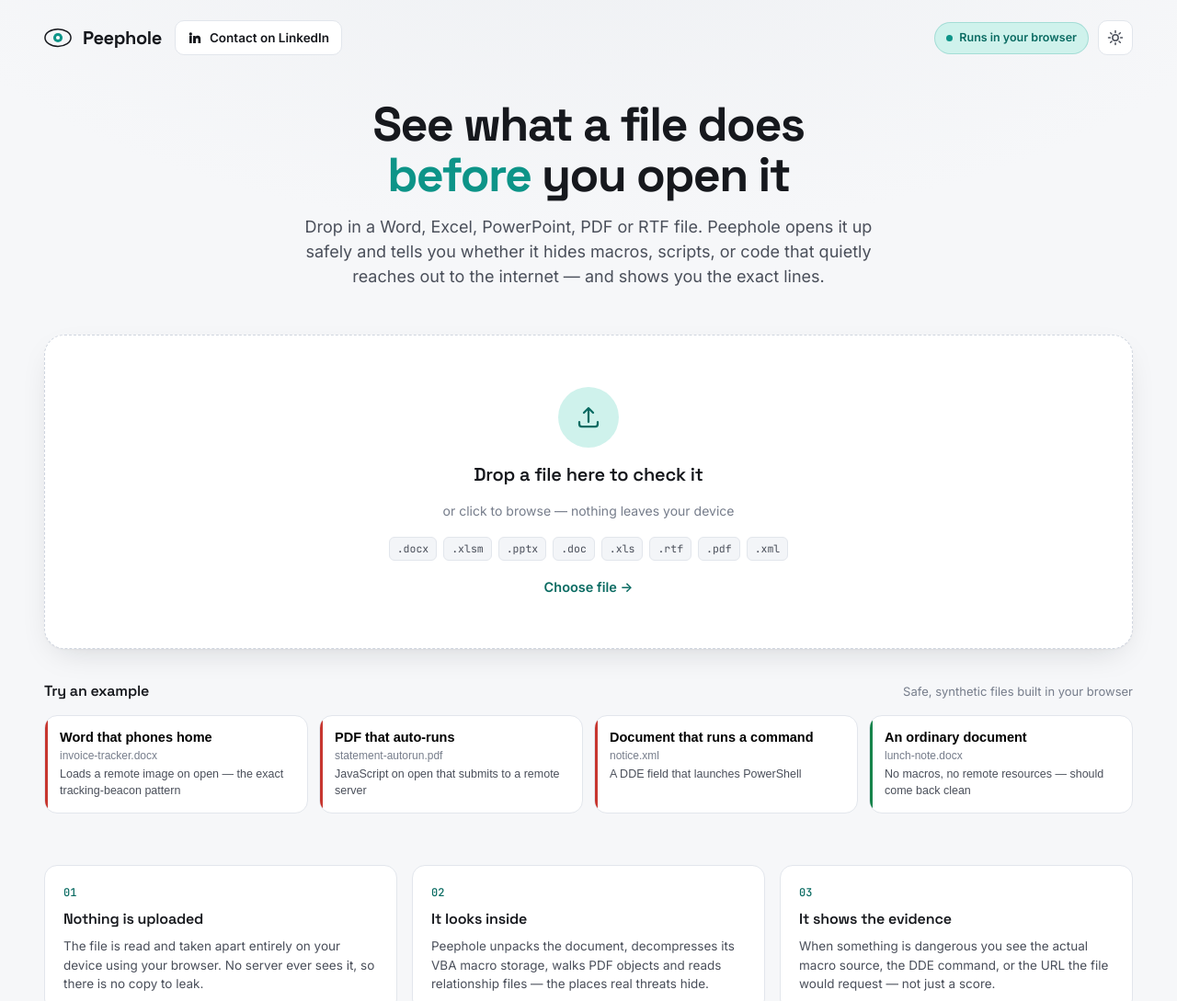
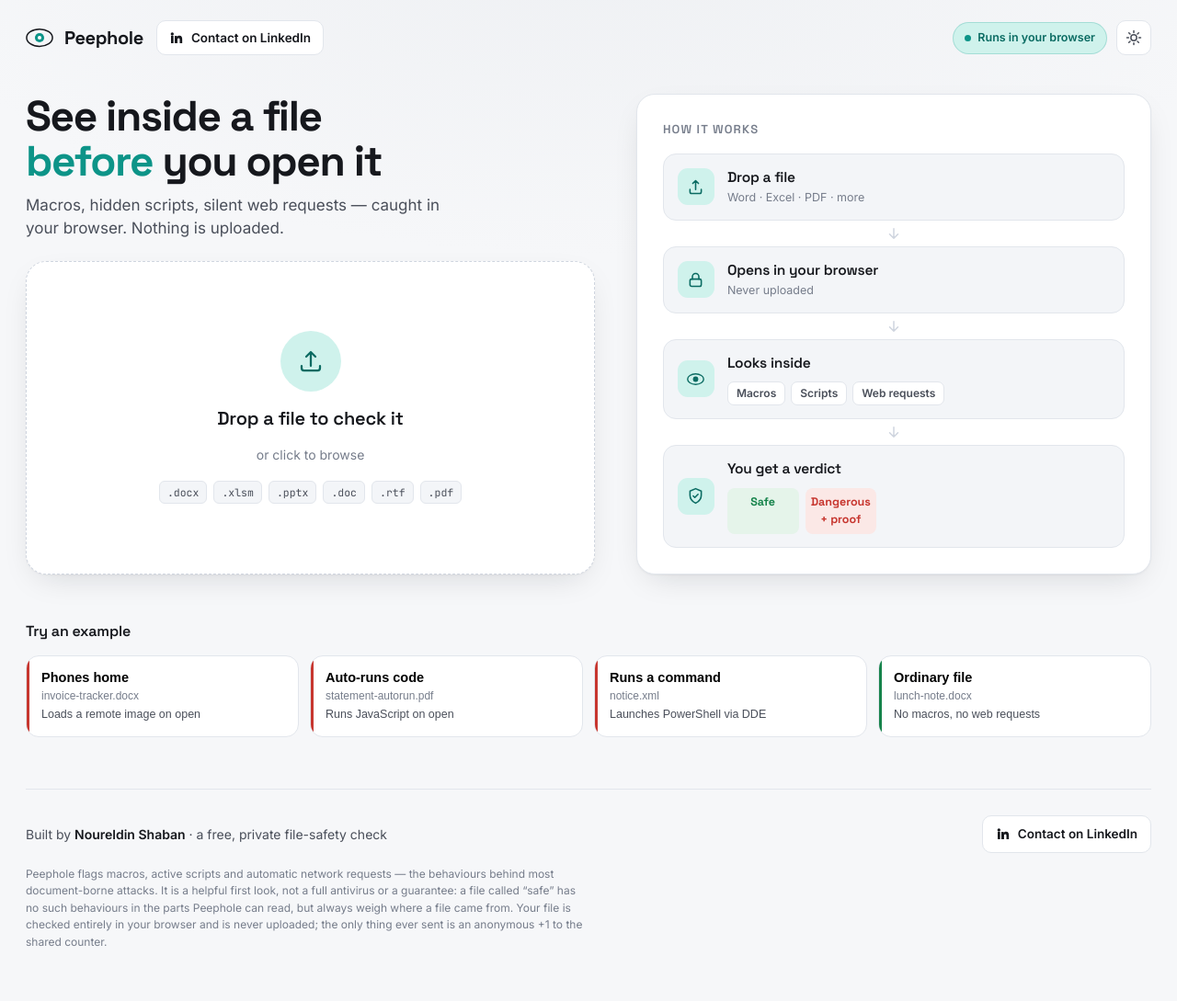
Before and after one commit to 0xNoureldin/peephole, a website with bundled scripts: page index.html in a window 1280 px wide. Shown: the top 1089 px of the page at 92% size. Built offline with nearby package versions, Linux system fonts and the light colour scheme; files whose address does not match are found by name.

Commit message:
Two-column stage: upload left, how-it-works flowchart right
- Full-width two-column layout (1400px): drop zone on the left, a clean
  vertical flowchart explaining the logic on the right.
- Replaced the three "how it works" cards with the flowchart.
- Tightened copy throughout (hero, examples, dropzone) to fewer words.
- Fix: removed a reference to a non-existent #year element that would have
  thrown and halted startup in a real browser (the Node DOM shim had masked
  it by auto-creating missing elements; shim tightened to catch this class).

Co-Authored-By: Claude Opus 4.8 <noreply@anthropic.com>

```diff
--- a/assets/js/app.js
+++ b/assets/js/app.js
@@ -318,7 +318,6 @@ function boot() {
   initDropzone();
   initSamples();
   loadCount();
-  $('#year').textContent = new Date().getFullYear();
 }
 
 if (document.readyState === 'loading') document.addEventListener('DOMContentLoaded', boot);
--- a/assets/js/samples.js
+++ b/assets/js/samples.js
@@ -28,10 +28,10 @@ function ddeXml() {
 }
 
 export const SAMPLES = [
-  { id: 'beacon', name: 'invoice-tracker.docx', label: 'Word that phones home', note: 'Loads a remote image on open \u2014 the exact tracking-beacon pattern', danger: true, make: beaconDocx },
-  { id: 'pdf', name: 'statement-autorun.pdf', label: 'PDF that auto-runs', note: 'JavaScript on open that submits to a remote server', danger: true, make: autoPdf },
-  { id: 'dde', name: 'notice.xml', label: 'Document that runs a command', note: 'A DDE field that launches PowerShell', danger: true, make: ddeXml },
-  { id: 'clean', name: 'lunch-note.docx', label: 'An ordinary document', note: 'No macros, no remote resources \u2014 should come back clean', danger: false, make: cleanDocx },
+  { id: 'beacon', name: 'invoice-tracker.docx', label: 'Phones home', note: 'Loads a remote image on open', danger: true, make: beaconDocx },
+  { id: 'pdf', name: 'statement-autorun.pdf', label: 'Auto-runs code', note: 'Runs JavaScript on open', danger: true, make: autoPdf },
+  { id: 'dde', name: 'notice.xml', label: 'Runs a command', note: 'Launches PowerShell via DDE', danger: true, make: ddeXml },
+  { id: 'clean', name: 'lunch-note.docx', label: 'Ordinary file', note: 'No macros, no web requests', danger: false, make: cleanDocx },
 ];
 
 export async function makeSample(id) {
--- a/index.html
+++ b/index.html
@@ -26,7 +26,7 @@
     --font-d: "Space Grotesk", system-ui, sans-serif;
     --font-b: "Inter", system-ui, -apple-system, sans-serif;
     --font-m: "JetBrains Mono", ui-monospace, "SF Mono", Menlo, monospace;
-    --maxw: 1240px;
+    --maxw: 1400px;
     color-scheme: light;
   }
   @media (prefers-color-scheme: dark) {
@@ -98,18 +98,39 @@
   @media (prefers-color-scheme: dark) { :root:not([data-theme="light"]) .icon-btn .moon { display: block; } :root:not([data-theme="light"]) .icon-btn .sun { display: none; } }
   :root[data-theme="dark"] .icon-btn .moon { display: block; } :root[data-theme="dark"] .icon-btn .sun { display: none; }
 
-  /* Hero */
-  .hero { padding-block: 40px 20px; text-align: center; }
-  .hero h1 { font-family: var(--font-d); font-weight: 700; font-size: clamp(32px, 6vw, 52px); line-height: 1.05; letter-spacing: -.03em; margin: 0 auto; max-width: 16ch; text-wrap: balance; }
-  .hero h1 .mark { color: var(--accent); }
-  .hero p { margin: 16px auto 0; max-width: 56ch; color: var(--fg-soft); font-size: clamp(15px, 2.4vw, 18px); text-wrap: pretty; }
+  /* Stage: upload on the left, how-it-works flow on the right */
+  .stage { display: grid; grid-template-columns: 1.05fr 0.95fr; gap: clamp(20px, 3.5vw, 46px); align-items: stretch; padding-block: 34px 10px; }
+  .stage-left { display: flex; flex-direction: column; }
+  .intro h1 { font-family: var(--font-d); font-weight: 700; font-size: clamp(30px, 4.4vw, 46px); line-height: 1.05; letter-spacing: -.03em; margin: 0; max-width: 15ch; text-wrap: balance; }
+  .intro h1 .mark { color: var(--accent); }
+  .intro p { margin: 12px 0 0; max-width: 44ch; color: var(--fg-soft); font-size: clamp(15px, 2vw, 17px); }
+  @media (max-width: 880px) { .stage { grid-template-columns: 1fr; } }
+
+  /* Flow chart */
+  .panel { height: 100%; background: var(--surface); border: 1px solid var(--line); border-radius: calc(var(--radius) + 4px); padding: clamp(20px, 2.6vw, 28px); box-shadow: var(--shadow); display: flex; flex-direction: column; }
+  .flow-head { font-family: var(--font-d); font-weight: 600; font-size: 13px; text-transform: uppercase; letter-spacing: .09em; color: var(--fg-faint); margin: 0 0 16px; }
+  .flow { list-style: none; margin: 0; padding: 0; display: flex; flex-direction: column; flex: 1; justify-content: center; }
+  .node { display: flex; align-items: center; gap: 14px; padding: 14px 15px; border: 1px solid var(--line); border-radius: 14px; background: var(--surface-2); }
+  .node-ic { width: 40px; height: 40px; border-radius: 11px; background: var(--accent-soft); color: var(--accent-ink); display: grid; place-items: center; flex: none; }
+  .node-ic svg { width: 21px; height: 21px; }
+  .node-body { min-width: 0; }
+  .node-t { font-family: var(--font-d); font-weight: 600; font-size: 15.5px; letter-spacing: -.01em; }
+  .node-s { font-size: 12.5px; color: var(--fg-faint); margin-top: 1px; }
+  .chips { display: flex; flex-wrap: wrap; gap: 6px; margin-top: 8px; }
+  .chip { font-size: 12px; font-weight: 600; padding: 3px 9px; border-radius: 7px; background: var(--surface); border: 1px solid var(--line); color: var(--fg-soft); }
+  .verdicts { display: flex; gap: 7px; margin-top: 9px; }
+  .v { flex: 1; text-align: center; font-weight: 700; font-size: 12.5px; padding: 6px 4px; border-radius: 8px; font-family: var(--font-d); }
+  .v-safe { background: var(--safe-bg); color: var(--safe); }
+  .v-bad { background: var(--danger-bg); color: var(--danger); }
+  .arrow { display: flex; justify-content: center; padding: 5px 0; color: var(--line-strong); }
+  .arrow svg { width: 18px; height: 18px; }
 
   /* Drop zone */
   .drop {
-    margin-top: 30px; border: 1.5px dashed var(--line-strong); border-radius: calc(var(--radius) + 6px);
+    margin-top: 22px; flex: 1; min-height: 240px; border: 1.5px dashed var(--line-strong); border-radius: calc(var(--radius) + 6px);
     background: var(--surface); box-shadow: var(--shadow);
-    padding: clamp(28px, 6vw, 56px) 24px; text-align: center; cursor: pointer; transition: .18s ease;
-    display: flex; flex-direction: column; align-items: center; gap: 14px;
+    padding: clamp(28px, 4vw, 48px) 24px; text-align: center; cursor: pointer; transition: .18s ease;
+    display: flex; flex-direction: column; align-items: center; justify-content: center; gap: 14px;
   }
   .drop:hover { border-color: var(--accent); transform: translateY(-2px); box-shadow: var(--shadow-lift); }
   .drop:focus-visible { outline: 3px solid color-mix(in srgb, var(--accent) 45%, transparent); outline-offset: 3px; }
@@ -122,11 +143,14 @@
   .drop .ext { font-family: var(--font-m); font-size: 11.5px; padding: 3px 8px; border-radius: 6px; background: var(--surface-2); color: var(--fg-soft); border: 1px solid var(--line); }
   .cta { margin-top: 4px; font-weight: 600; color: var(--accent-ink); font-size: 14.5px; }
 
+  /* Scan output */
+  .scan-area:empty { display: none; }
+
   /* Samples */
-  .samples-head { display: flex; align-items: baseline; justify-content: space-between; gap: 12px; margin: 34px 0 14px; }
+  .samples-head { display: flex; align-items: baseline; gap: 12px; margin: 40px 0 14px; }
   .samples-head h3 { font-family: var(--font-d); font-weight: 600; font-size: 16px; margin: 0; letter-spacing: -.01em; }
   .samples-head span { color: var(--fg-faint); font-size: 13px; }
-  .samples { display: grid; grid-template-columns: repeat(auto-fit, minmax(210px, 1fr)); gap: 12px; }
+  .samples { display: grid; grid-template-columns: repeat(auto-fit, minmax(230px, 1fr)); gap: 12px; }
   .sample { text-align: left; background: var(--surface); border: 1px solid var(--line); border-radius: 14px; padding: 15px 16px; cursor: pointer; display: flex; flex-direction: column; gap: 5px; transition: .15s; position: relative; overflow: hidden; }
   .sample::before { content:""; position: absolute; left: 0; top: 0; bottom: 0; width: 3px; background: var(--line-strong); transition: .15s; }
   .sample-danger::before { background: var(--danger); }
@@ -206,13 +230,6 @@
   .btn-ghost { margin-top: 22px; width: 100%; padding: 13px; border-radius: 11px; border: 1px solid var(--line-strong); background: var(--surface); color: var(--fg); font-family: var(--font-d); font-weight: 600; font-size: 15px; cursor: pointer; transition: .15s; }
   .btn-ghost:hover { border-color: var(--accent); color: var(--accent-ink); }
 
-  /* How it works */
-  .how { margin-top: 56px; display: grid; grid-template-columns: repeat(auto-fit, minmax(230px, 1fr)); gap: 16px; }
-  .how-card { padding: 20px; border-radius: 14px; border: 1px solid var(--line); background: var(--surface); }
-  .how-card .n { font-family: var(--font-m); font-size: 12px; color: var(--accent-ink); font-weight: 500; }
-  .how-card h4 { font-family: var(--font-d); font-weight: 600; font-size: 16px; margin: 8px 0 7px; letter-spacing: -.01em; }
-  .how-card p { margin: 0; color: var(--fg-soft); font-size: 13.5px; line-height: 1.5; }
-
   /* Footer */
   footer { margin-top: 56px; padding-block: 28px 40px; border-top: 1px solid var(--line); }
   .foot { display: flex; flex-wrap: wrap; align-items: center; justify-content: space-between; gap: 18px; }
@@ -259,40 +276,63 @@
   </header>
 
   <main>
-    <section class="hero">
-      <h1>See what a file does <span class="mark">before</span> you open it</h1>
-      <p>Drop in a Word, Excel, PowerPoint, PDF or RTF file. Peephole opens it up safely and tells you whether it hides macros, scripts, or code that quietly reaches out to the internet — and shows you the exact lines.</p>
+    <section class="stage">
+      <div class="stage-left">
+        <div class="intro">
+          <h1>See inside a file <span class="mark">before</span> you open it</h1>
+          <p>Macros, hidden scripts, silent web requests — caught in your browser. Nothing is uploaded.</p>
+        </div>
+        <div id="drop" class="drop" tabindex="0" role="button" aria-label="Choose a file or drop one here to check it">
+          <div class="ring"><svg viewBox="0 0 24 24" fill="none" stroke="currentColor" stroke-width="1.8" stroke-linecap="round" stroke-linejoin="round"><path d="M12 16V4M12 4l-4 4M12 4l4 4"/><path d="M4 16v2a2 2 0 0 0 2 2h12a2 2 0 0 0 2-2v-2"/></svg></div>
+          <h2>Drop a file to check it</h2>
+          <div class="sub">or click to browse</div>
+          <div class="exts">
+            <span class="ext">.docx</span><span class="ext">.xlsm</span><span class="ext">.pptx</span><span class="ext">.doc</span><span class="ext">.rtf</span><span class="ext">.pdf</span>
+          </div>
+        </div>
+        <input id="file" type="file" hidden accept=".docx,.docm,.dotx,.dotm,.xlsx,.xlsm,.xltx,.xltm,.xlam,.pptx,.pptm,.potx,.potm,.ppsx,.ppsm,.ppam,.doc,.dot,.xls,.xlt,.xla,.ppt,.pot,.pps,.rtf,.pdf,.xml,.mht,.mhtml,.odt,.ods,.odp">
+      </div>
+
+      <aside class="stage-right">
+        <div class="panel">
+          <p class="flow-head">How it works</p>
+          <ol class="flow">
+            <li class="node">
+              <div class="node-ic"><svg viewBox="0 0 24 24" fill="none" stroke="currentColor" stroke-width="1.8" stroke-linecap="round" stroke-linejoin="round"><path d="M12 15V4M12 4l-3.5 3.5M12 4l3.5 3.5"/><path d="M5 15v3a2 2 0 0 0 2 2h10a2 2 0 0 0 2-2v-3"/></svg></div>
+              <div class="node-body"><div class="node-t">Drop a file</div><div class="node-s">Word · Excel · PDF · more</div></div>
+            </li>
+            <li class="arrow" aria-hidden="true"><svg viewBox="0 0 24 24" fill="none" stroke="currentColor" stroke-width="2" stroke-linecap="round" stroke-linejoin="round"><path d="M12 5v14M6 13l6 6 6-6"/></svg></li>
+            <li class="node">
+              <div class="node-ic"><svg viewBox="0 0 24 24" fill="none" stroke="currentColor" stroke-width="1.8" stroke-linecap="round" stroke-linejoin="round"><rect x="5" y="11" width="14" height="9" rx="2"/><path d="M8 11V8a4 4 0 0 1 8 0v3"/></svg></div>
+              <div class="node-body"><div class="node-t">Opens in your browser</div><div class="node-s">Never uploaded</div></div>
+            </li>
+            <li class="arrow" aria-hidden="true"><svg viewBox="0 0 24 24" fill="none" stroke="currentColor" stroke-width="2" stroke-linecap="round" stroke-linejoin="round"><path d="M12 5v14M6 13l6 6 6-6"/></svg></li>
+            <li class="node">
+              <div class="node-ic"><svg viewBox="0 0 24 24" fill="none" stroke="currentColor" stroke-width="1.6"><ellipse cx="12" cy="12" rx="10" ry="6.5"/><circle cx="12" cy="12" r="3.3" fill="currentColor" stroke="none"/></svg></div>
+              <div class="node-body"><div class="node-t">Looks inside</div><div class="chips"><span class="chip">Macros</span><span class="chip">Scripts</span><span class="chip">Web requests</span></div></div>
+            </li>
+            <li class="arrow" aria-hidden="true"><svg viewBox="0 0 24 24" fill="none" stroke="currentColor" stroke-width="2" stroke-linecap="round" stroke-linejoin="round"><path d="M12 5v14M6 13l6 6 6-6"/></svg></li>
+            <li class="node">
+              <div class="node-ic"><svg viewBox="0 0 24 24" fill="none" stroke="currentColor" stroke-width="1.8" stroke-linecap="round" stroke-linejoin="round"><path d="M12 3l7 3v5c0 4.5-3 8-7 10-4-2-7-5.5-7-10V6z"/><path d="M9 12l2 2 4-4"/></svg></div>
+              <div class="node-body"><div class="node-t">You get a verdict</div><div class="verdicts"><span class="v v-safe">Safe</span><span class="v v-bad">Dangerous + proof</span></div></div>
+            </li>
+          </ol>
+        </div>
+      </aside>
     </section>
 
-    <div id="drop" class="drop" tabindex="0" role="button" aria-label="Choose a file or drop one here to check it">
-      <div class="ring"><svg viewBox="0 0 24 24" fill="none" stroke="currentColor" stroke-width="1.8" stroke-linecap="round" stroke-linejoin="round"><path d="M12 16V4M12 4l-4 4M12 4l4 4"/><path d="M4 16v2a2 2 0 0 0 2 2h12a2 2 0 0 0 2-2v-2"/></svg></div>
-      <h2>Drop a file here to check it</h2>
-      <div class="sub">or click to browse — nothing leaves your device</div>
-      <div class="exts">
-        <span class="ext">.docx</span><span class="ext">.xlsm</span><span class="ext">.pptx</span><span class="ext">.doc</span><span class="ext">.xls</span><span class="ext">.rtf</span><span class="ext">.pdf</span><span class="ext">.xml</span>
+    <section class="scan-area">
+      <div id="working" class="working" hidden>
+        <div class="scanner"></div>
+        <div class="w-txt"><b>Checking <span id="working-name"></span></b><div>Reading the file in your browser…</div></div>
       </div>
-      <div class="cta">Choose file →</div>
-    </div>
-    <input id="file" type="file" hidden accept=".docx,.docm,.dotx,.dotm,.xlsx,.xlsm,.xltx,.xltm,.xlam,.pptx,.pptm,.potx,.potm,.ppsx,.ppsm,.ppam,.doc,.dot,.xls,.xlt,.xla,.ppt,.pot,.pps,.rtf,.pdf,.xml,.mht,.mhtml,.odt,.ods,.odp">
-
-    <div id="working" class="working" hidden>
-      <div class="scanner"></div>
-      <div class="w-txt"><b>Checking <span id="working-name"></span></b><div>Reading the file in your browser…</div></div>
-    </div>
-
-    <div id="result" class="result" hidden></div>
+      <div id="result" class="result" hidden></div>
+    </section>
 
     <div class="samples-head">
       <h3>Try an example</h3>
-      <span>Safe, synthetic files built in your browser</span>
     </div>
     <div id="samples" class="samples"></div>
-
-    <div class="how">
-      <div class="how-card"><div class="n">01</div><h4>Nothing is uploaded</h4><p>The file is read and taken apart entirely on your device using your browser. No server ever sees it, so there is no copy to leak.</p></div>
-      <div class="how-card"><div class="n">02</div><h4>It looks inside</h4><p>Peephole unpacks the document, decompresses its VBA macro storage, walks PDF objects and reads relationship files — the places real threats hide.</p></div>
-      <div class="how-card"><div class="n">03</div><h4>It shows the evidence</h4><p>When something is dangerous you see the actual macro source, the DDE command, or the URL the file would request — not just a score.</p></div>
-    </div>
   </main>
 
   <footer>
```
